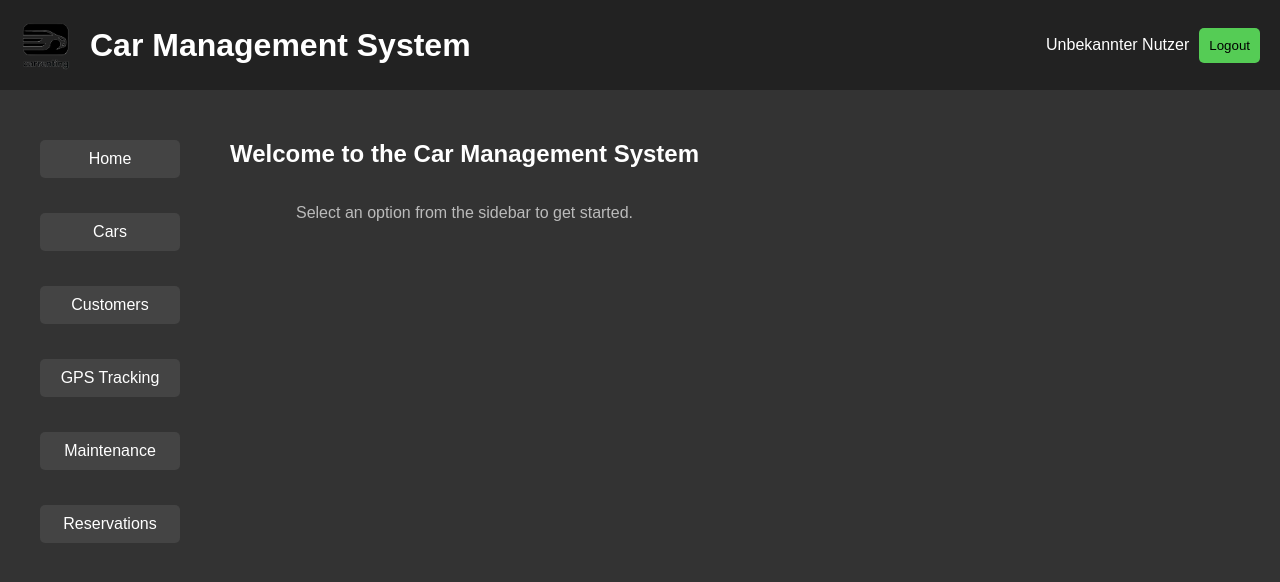
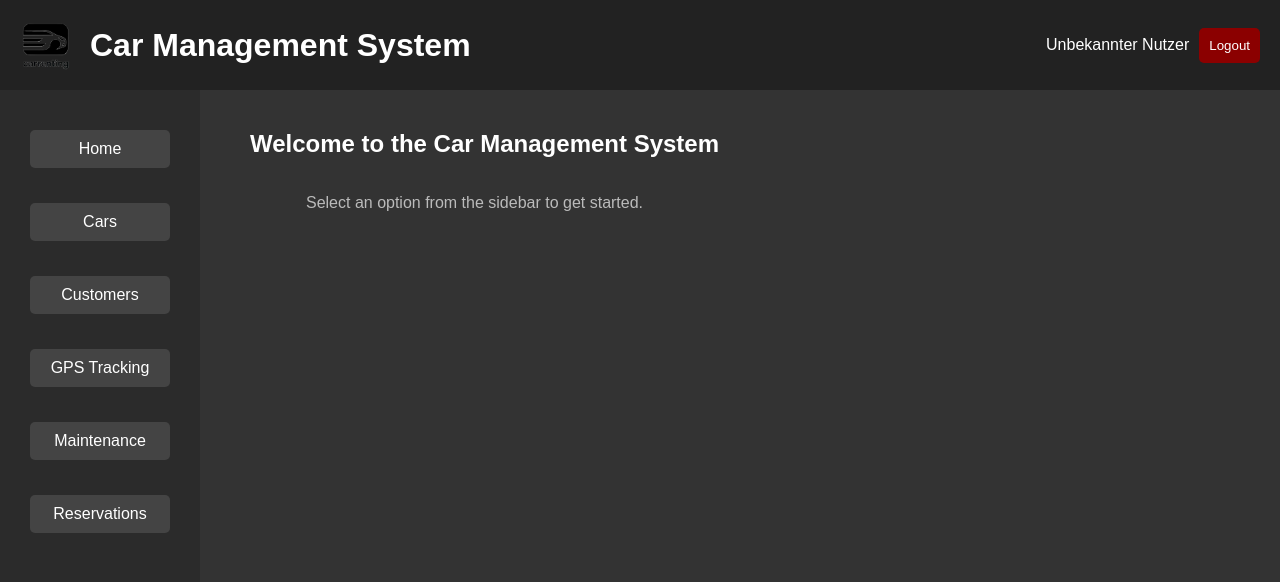
Before and after one commit to janfelixvs/carrenting.user-interface, a plain HTML site: page employeeSite/logged/logged.html in a window 1280 px wide. Drawn offline with Linux system fonts and the light colour scheme.

Commit message:
sidebar darker, h2 shifted

```diff
--- a/employeeSite/logged/styles.css
+++ b/employeeSite/logged/styles.css
@@ -46,16 +46,12 @@ body {
     display: flex;
     flex-direction: row;
     width: 100%;
-    /* Full width */
-    padding: 10px;
-    /* Adjust padding as needed */
     box-sizing: border-box;
-    /* Includes padding in the width */
 }
 
 .sidebar {
     width: 200px;
-    background-color: #333;
+    background-color: #2b2b2b;
     height: 100vh;
     padding: 20px 0;
     box-sizing: border-box;
@@ -99,6 +95,20 @@ body {
 .sidebar ul li a:hover {
     color: #4ad91f;
     transform: scale(1.05);
+}
+
+.content-area {
+    padding: 10px;
+}
+
+.greetings-area h2,
+.car-table h2,
+.customer-table h2,
+.gps-table h2,
+.maintenance-table h2,
+.reservations-table h2 {
+    margin-left: 20px;
+    margin-top: 10px;
 }
 
 .greetings-area {
@@ -184,14 +194,18 @@ body {
 }
 
 .logout-button {
-    background-color: #5C5;
-    color: black;
+    background-color: #8B0000;
+    /* Dark red background */
+    color: white;
+    /* White text for better contrast */
     cursor: pointer;
     border: none;
     border-radius: 5px;
     padding: 10px;
+    transition: all 0.3s ease;
 }
 
 .logout-button:hover {
-    background-color: #6C6;
+    background-color: #A52A2A;
+    /* Slightly lighter red on hover */
 }
```
